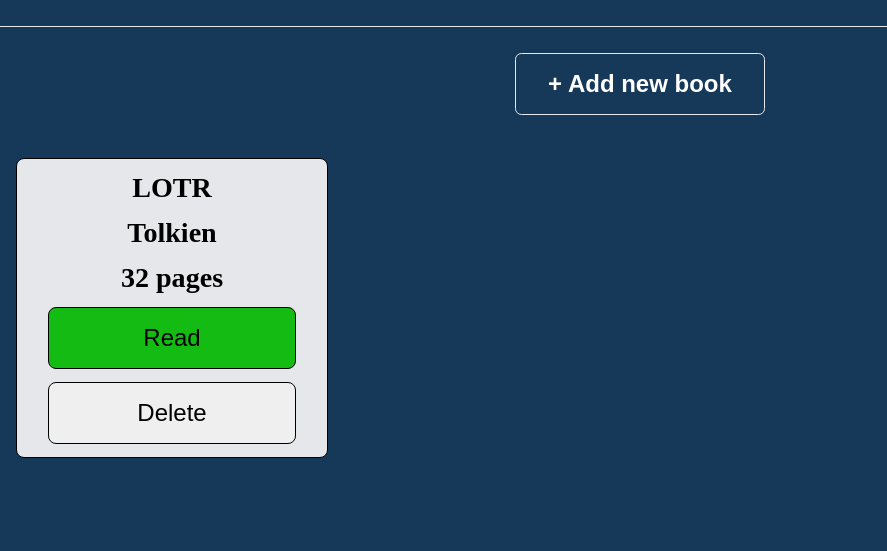
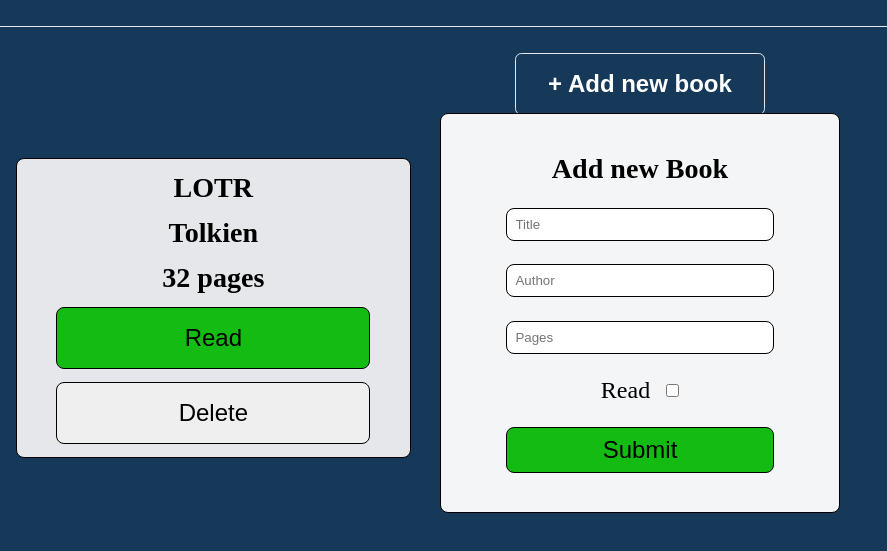
Before and after one commit to AnwarMadani/library-, a plain HTML site: page index.html in a window 1280 px wide. Shown: the part 87-638 px from the top of the page, without its empty margins (0-887 px from the left). Drawn offline with Linux system fonts and the light colour scheme.

Commit message:
add style for modal

```diff
--- a/index.html
+++ b/index.html
@@ -22,6 +22,29 @@
                 <button class="delete">Delete</button>
             </div>
         </div>
+        <div class="modal">
+            <div class="form">
+                <h3>Add new Book</h3>
+            <input type="text"
+                placeholder="Title"
+                required
+                maxlength="100"/>
+            <input type="text"
+                placeholder="Author"
+                required
+                maxlength="100"/>
+            <input type="number"
+                placeholder="Pages"
+                required
+                max="10000"/>
+                <div class="is-read">
+                    <label for="is-read">Read</label>
+                    <input type="checkbox" id="is-read">
+                </div>
+                <button>Submit</button>
+            </div>
+        </div>
+        <div class="overlay"></div>
     </main>
 </body>
 </html>
--- a/styles.css
+++ b/styles.css
@@ -7,7 +7,7 @@
 }
 
 body{
-    height: 100vh;
+    min-height: 100vh;
     width: 100vw;
     display: grid;
     grid-template-rows: 1fr 6fr;
@@ -54,6 +54,7 @@ main{
     display: grid;
     grid-template-columns: repeat(auto-fill, minmax(300px, 1fr));
     padding: 1rem;
+    gap: 2rem;
 }
 
 .book{
@@ -69,7 +70,8 @@ main{
     border-radius: .5rem;
 }
 
-.book button{
+.book button,
+.form button{
     width: 80%;
     padding: 1rem 2rem;
     font-size: 1.5rem;
@@ -78,14 +80,61 @@ main{
     border: 1px solid black;
 }
 
-.book .read{
+.book .read,
+.form button{
     background-color: rgb(19, 187, 19);
 }
 
-.book .read:hover{
+.book .read:hover,
+.form button:hover{
     background-color: rgb(28, 141, 28);
 }
 
 .book .notread{
     background-color: rgb(163, 11, 11);
 }
+
+.book .notread:hover{
+    background-color: rgb(124, 16, 16);
+}
+
+.modal{
+    position: fixed;
+    border-radius: 1rem;
+    z-index: 1;
+    top: 50%;
+    left: 50%;
+    transform: translate(-50%, -50%);
+    background-color: #f4f5f6;
+    color: black;
+    border: 1px solid black;
+    height: 400px;
+    width: 400px;
+    font-size: 1.5rem;
+    border-radius: .5rem;
+}
+
+.modal .form{
+    height: 100%;
+    width: 100%;
+    display: flex;
+    flex-direction: column;
+    justify-content: space-evenly;
+    align-items: center;
+    gap: 1rem;
+    padding: 2rem;
+}
+
+
+.form input,
+.form button{
+    width: 80%;
+    padding: .5rem;
+    border-radius: .5rem;
+    border: 1px solid black;
+}
+
+.is-read{
+    display: flex;
+    gap: 1rem;
+}
```
